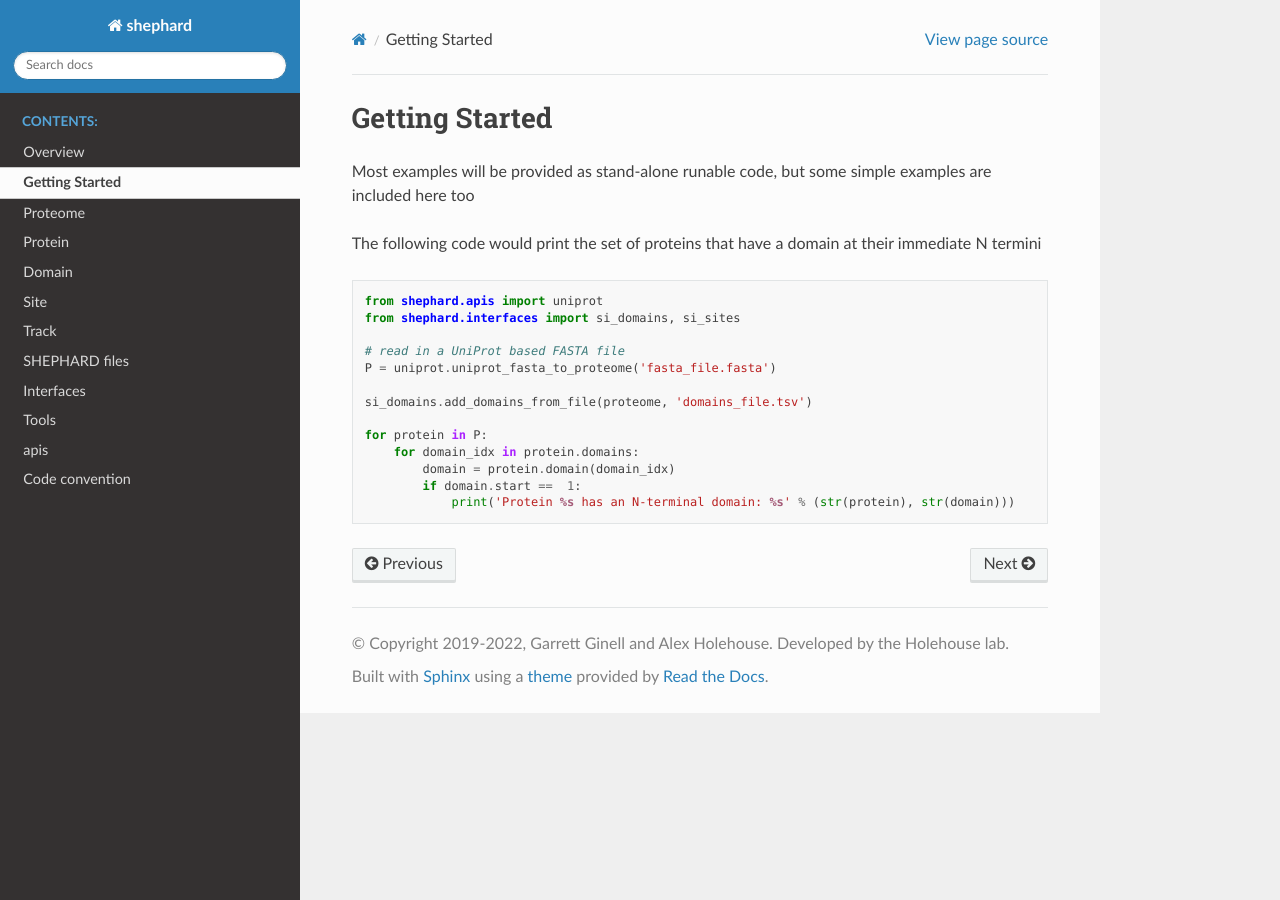
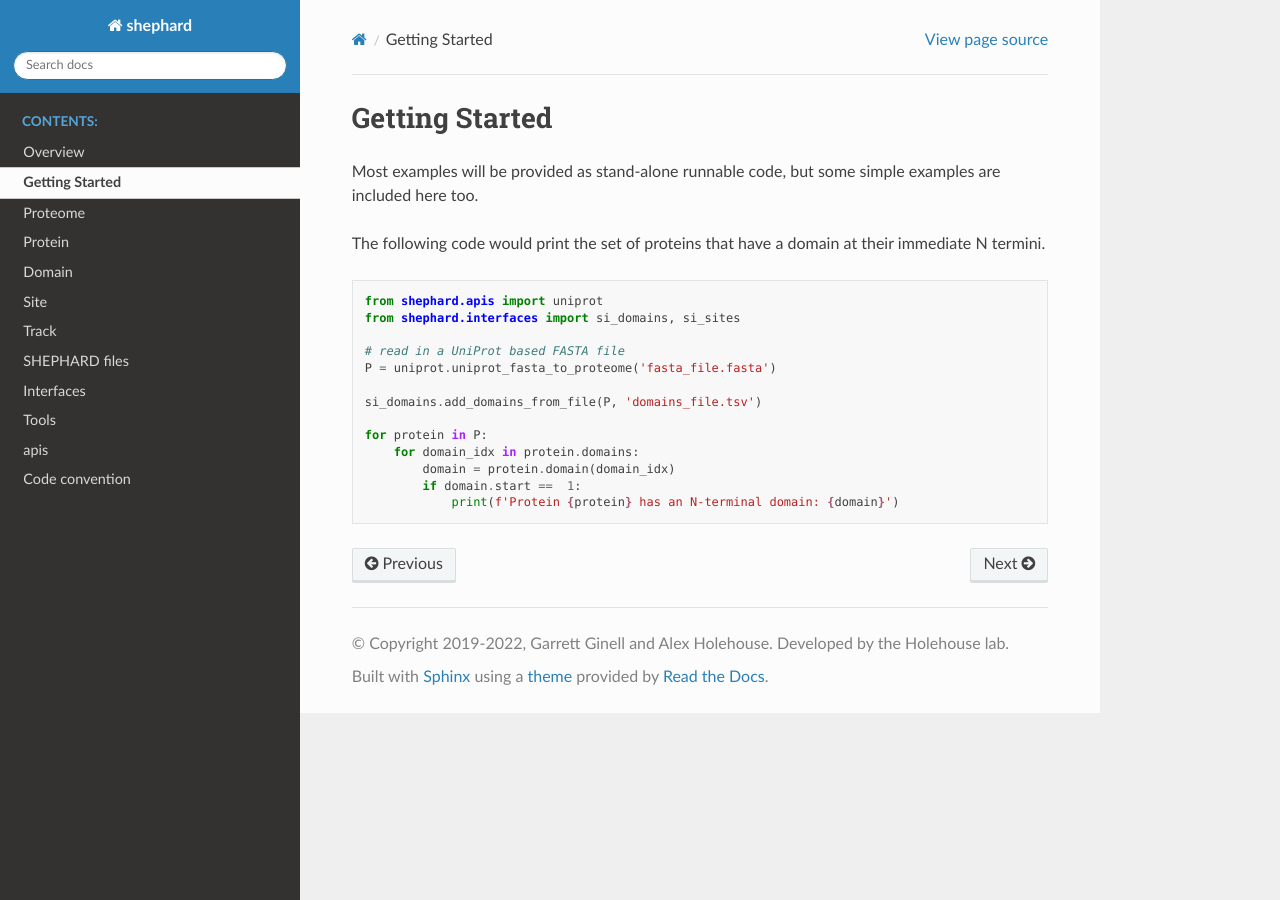
Before and after one commit to holehouse-lab/shephard, a Sphinx documentation site: the page built from docs/getting_started.rst, in a window 1280 px wide. Built offline with Sphinx 7.4.7 and the Read the Docs theme 2.0.0, drawn with Linux system fonts in a browser that asks for light colours; the version number could not be read and is left out.

Commit message:
Fixed docs errors highlighted by Prof. Shahar Sukenik, friend of the lab

```diff
--- a/docs/getting_started.rst
+++ b/docs/getting_started.rst
@@ -1,8 +1,8 @@
 Getting Started
 =================
-Most examples will be provided as stand-alone runable code, but some simple examples are included here too
+Most examples will be provided as stand-alone runnable code, but some simple examples are included here too.
 
-The following code would print the set of proteins that have a domain at their immediate N termini
+The following code would print the set of proteins that have a domain at their immediate N termini.
 
 
 .. code-block:: Python
@@ -13,10 +13,10 @@ The following code would print the set of proteins that have a domain at their i
     # read in a UniProt based FASTA file
     P = uniprot.uniprot_fasta_to_proteome('fasta_file.fasta')
 
-    si_domains.add_domains_from_file(proteome, 'domains_file.tsv')
+    si_domains.add_domains_from_file(P, 'domains_file.tsv')
 
     for protein in P:
         for domain_idx in protein.domains:
             domain = protein.domain(domain_idx)
             if domain.start ==  1:
-                print('Protein %s has an N-terminal domain: %s' % (str(protein), str(domain)))
+                print(f'Protein {protein} has an N-terminal domain: {domain}')
--- a/docs/protein.rst
+++ b/docs/protein.rst
@@ -88,6 +88,7 @@ Domain functions
 ---------------------
 
 .. autofunction:: shephard.protein.Protein.domains
+.. autofunction:: shephard.protein.Protein.domain_names
 .. autofunction:: shephard.protein.Protein.domain
 .. autofunction:: shephard.protein.Protein.domain_types
 .. autofunction:: shephard.protein.Protein.add_domain
```
